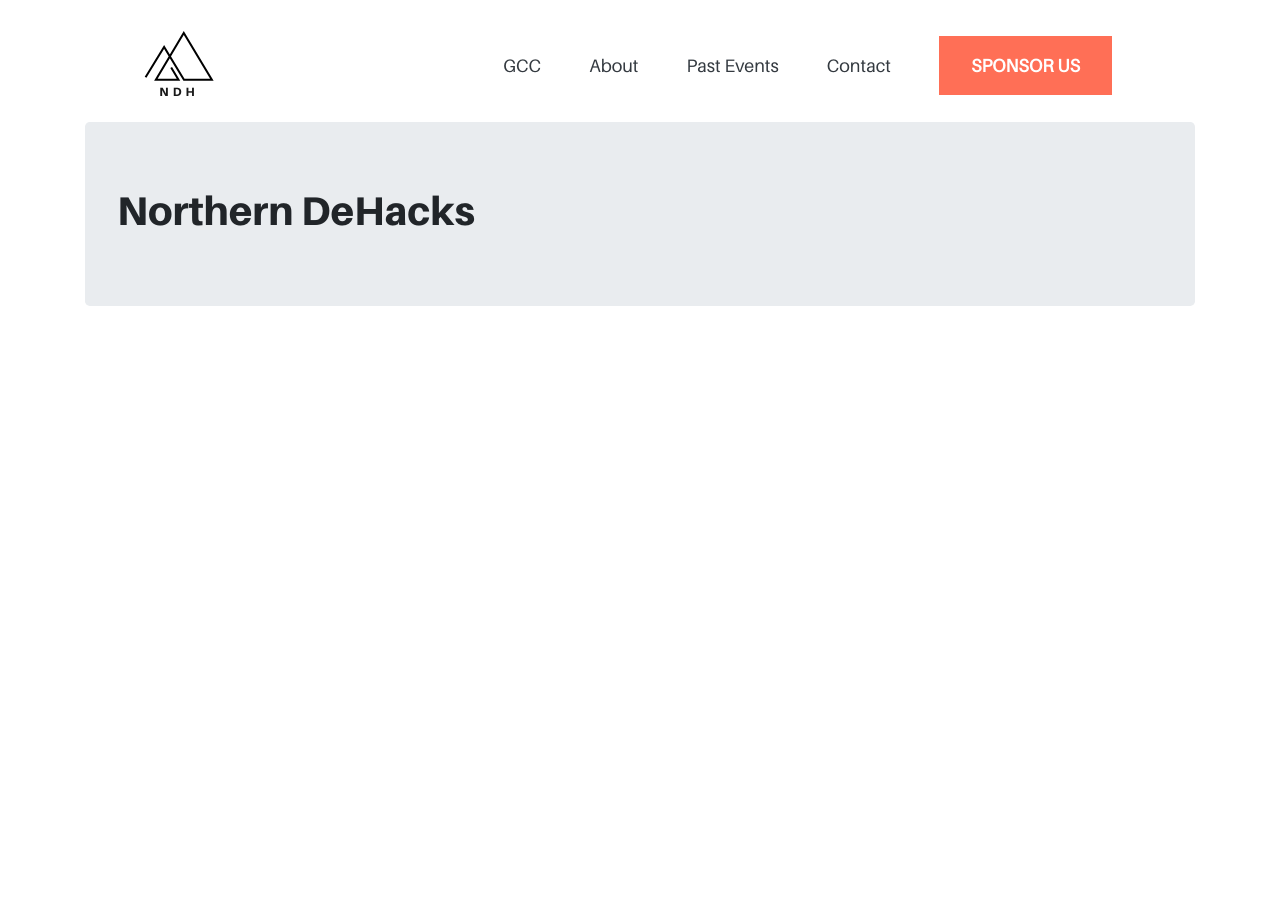
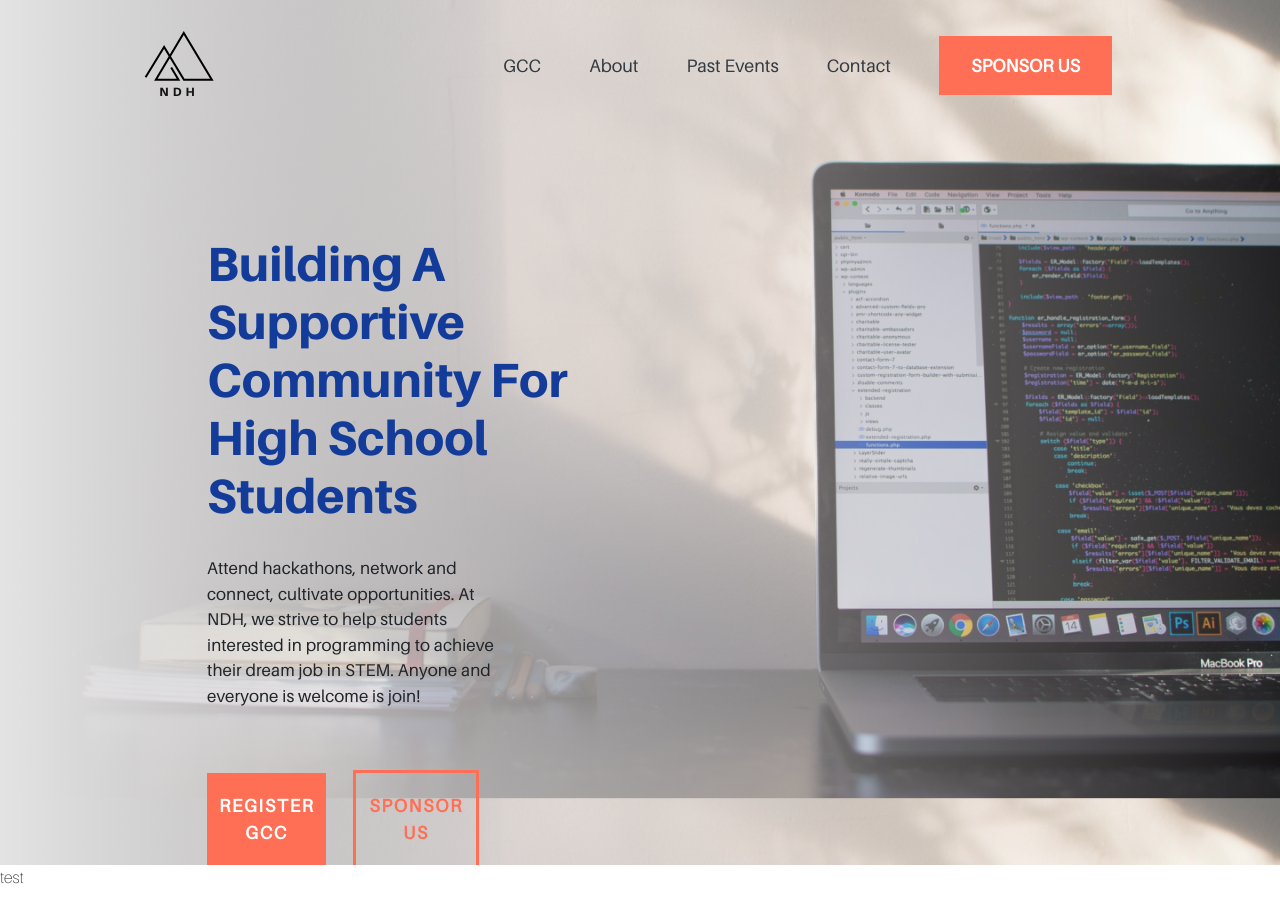
Before and after one commit to northern-dehacks/northern-dehacks-web, a PHP site: page / in a window 1280 px wide. Before the commit the page ends 306 px from the top, so only its background shows below. Run offline with PHP 8.4, Linux system fonts and the light colour scheme; some libraries are stand-ins or nearby versions.

Commit message:
more landing stuff

```diff
--- a/css/style.css
+++ b/css/style.css
@@ -17,6 +17,11 @@
 }
 
 @font-face {
+  font-family: "aileron-light";
+  src: local("aileron"), url("../assets/fonts/aileron/Aileron-Light.otf");
+}
+
+@font-face {
   font-family: "aileron-regular";
   src: local("aileron"), url("../assets/fonts/aileron/Aileron-Regular.otf");
 }
@@ -32,7 +37,6 @@
 
 a:hover {
   text-decoration: none;
-  color: initial;
 }
 
 h2,
@@ -67,7 +71,7 @@
   overflow-x: hidden;
 }
 
-nav{
+nav {
   user-select: none;
 }
 
@@ -99,7 +103,7 @@
   margin: auto;
 }
 
-.top-nav-logo-cap{
+.top-nav-logo-cap {
   font-weight: bold;
   font-size: 12px;
   line-height: 2px;
@@ -108,8 +112,96 @@
   letter-spacing: 4px;
 }
 
+.landing {
+  background-image: url("../assets/images/landing-img.png");
+  background-size: 100%;
+  overflow-y: hidden;
+  min-height: 100vh;
+}
+
+.landing-title {
+  font-family: "aileron-heavy";
+  font-style: normal;
+  font-weight: 900;
+  font-size: 48px;
+  line-height: 58px;
+  text-transform: capitalize;
+  color: var(--primary);
+}
+
+.landing-box {
+  max-width: 70%;
+  margin-top: 7rem;
+}
+
+.landing-body {
+  font-family: "aileron-regular";
+  line-height: 1.5;
+  font-size: 17px;
+  font-style: normal;
+  font-weight: 300;
+  letter-spacing: 0.005em;
+  text-align: left;
+}
+
+.cta-btn {
+  transition: all 1s ease;
+  display: inline-block;
+  text-align: center;
+  background-color: var(--highlight);
+  font-family: 'aileron-regular';
+  color: white;
+  padding: 1.2rem 0;
+  width: 100%;
+  font-size: 18px;
+  font-style: normal;
+  font-weight: 700;
+  letter-spacing: 0.1rem;
+}
+
+.cta-btn:hover{
+  transition: all 1s ease;
+  background-color: transparent;
+  box-shadow: 0 0 0 3px var(--highlight);
+  color: white;
+}
+
+
+.cta-btn-outline {
+  transition: all 1s ease;
+  text-align: center;
+  display: inline-block;
+  background-color: transparent;
+  font-family: 'aileron-regular';
+  box-shadow: 0 0 0 3px var(--highlight);
+  color: var(--highlight);
+  padding: 1.2rem 0;
+  width: 100%;
+  font-size: 18px;
+  font-style: normal;
+  font-weight: 700;
+  letter-spacing: 0.1rem;
+}
+
+.cta-btn-outline:hover{
+  transition: all 1s ease;
+  background-color: var(--highlight);
+  color: white;
+}
+
 @media screen and (max-width: 991px) {
-  .top-nav-item{
+  .top-nav-item {
     margin-top: 1.2rem;
   }
+
+  .top-nav-items {
+    border-radius: 20px;
+    background-color: white;
+    padding: 2rem;
+  }
+
+  .gcc-sponsor-landing{
+    margin-top: 1rem;
+    margin-bottom: 1rem;
+  }
 }
--- a/index.html
+++ b/index.html
@@ -16,6 +16,9 @@
   </head>
 
   <body>
+
+
+    <div class="landing">
       <div class="top-nav">
         <nav class="navbar navbar-expand-lg navbar-light mt-2">
           <a class="navbar-brand" href="#">
@@ -28,7 +31,7 @@
           </button>
 
           <div class="collapse navbar-collapse justify-content-end" id="navbarSupportedContent">
-          <ul class="navbar-nav">
+            <ul class="navbar-nav top-nav-items">
               <li>
                 <a class="top-nav-item text-dark" href="">GCC</a>
               </li>
@@ -45,16 +48,39 @@
                 <a class="top-nav-item top-nav-sponsor" href="">SPONSOR US</a>
               </li>
             </ul>
-
           </div>
         </nav>
       </div>
-
-    <div class="container">
-      <div class="jumbotron">
-        <h1>Northern DeHacks</h1>
+      <div class="container-fluid landing-box">
+        <div class="row">
+          <div class="col-lg-6">
+            <h1 class="landing-title">
+              Building A Supportive Community For High School Students
+            </h1>
+            <div class="row">
+              <div class="col-lg-9">
+                <p class="mt-4 landing-body">Attend hackathons, network and connect, cultivate opportunities. At NDH, we strive to help students
+                  interested in programming to achieve their dream job in STEM. Anyone and everyone is welcome is join!</p>
               </div>
             </div>
+            <div class="row mt-5">
+              <div class="col-lg-4">
+                <a href="" class="cta-btn">
+                  REGISTER GCC
+                </a>
+              </div>
+              <div class="col-lg-4">
+                <a href="" class="cta-btn-outline gcc-sponsor-landing">
+                  SPONSOR US
+                </a>
+              </div>
+            </div>
+          </div>
+        </div>
+      </div>
+    </div>
+    <p>test</p>
+
 
     <script src="https://code.jquery.com/jquery-3.2.1.slim.min.js"
       integrity="sha384-KJ3o2DKtIkvYIK3UENzmM7KCkRr/rE9/Qpg6aAZGJwFDMVNA/GpGFF93hXpG5KkN"
```
Lines whose indentation alone changed are shown as unchanged.
